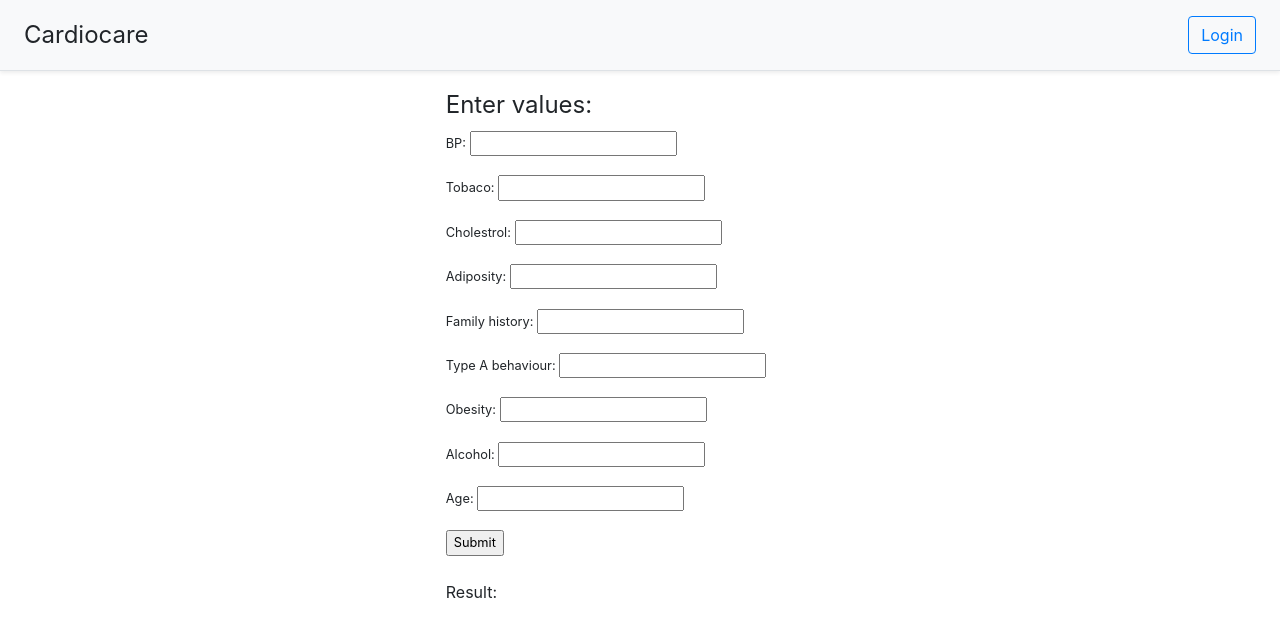
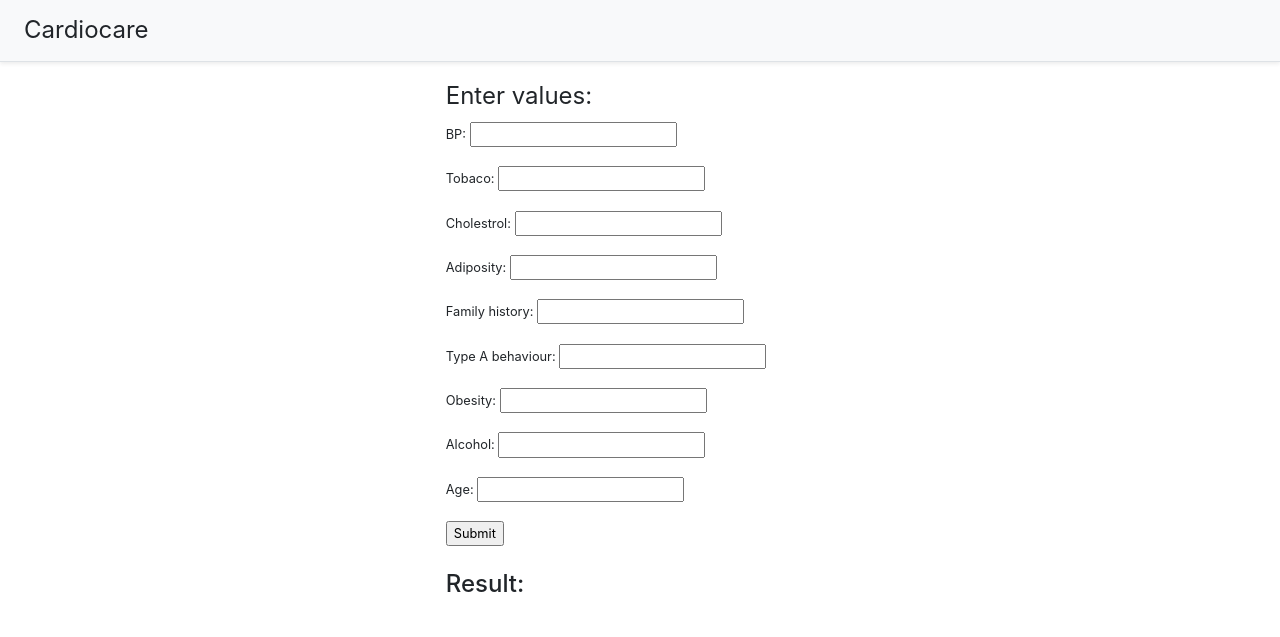
Before and after one commit to sanjeed5/cardiocare, a Flask app: page / in a window 1280 px wide. Shown: the top 637 px of the page. Run offline with Flask 2, Linux system fonts and the light colour scheme; parts of the project's set-up code (start-up, migrations or seed data) failed here and were passed over; some libraries are stand-ins or nearby versions.

Commit message:
minor changes

```diff
--- a/templates/main.html
+++ b/templates/main.html
@@ -24,7 +24,7 @@
         <h4 class="my-0 mr-md-auto font-weight-normal">Cardiocare</h4>
         <nav class="my-2 my-md-0 mr-md-3">
         </nav>
-        <a class="btn btn-outline-primary" href="#">Login</a>
+        <!-- <a class="btn btn-outline-primary" href="#">Login</a> -->
       </div>
 
 <div class="container">
@@ -66,12 +66,13 @@
 <br>
 <div class="container">
     <div class="result">
-        <div>Result:</div>
+        <div><h4>Result:</h4></div>
         {% if result %}
             <!-- {% for variable, value in original_input.items() %}
                 <b>{{ variable }}</b> : {{ value }}
             {% endfor %}
             <br> -->
+            <!-- WE DONT NEED TO PRINT INPUT AGAIN RIGHT? -->
             <br> Predicted Jonathan's size:
                <p style="font-size:50px">{{ result }}</p>
         {% endif %}
```
